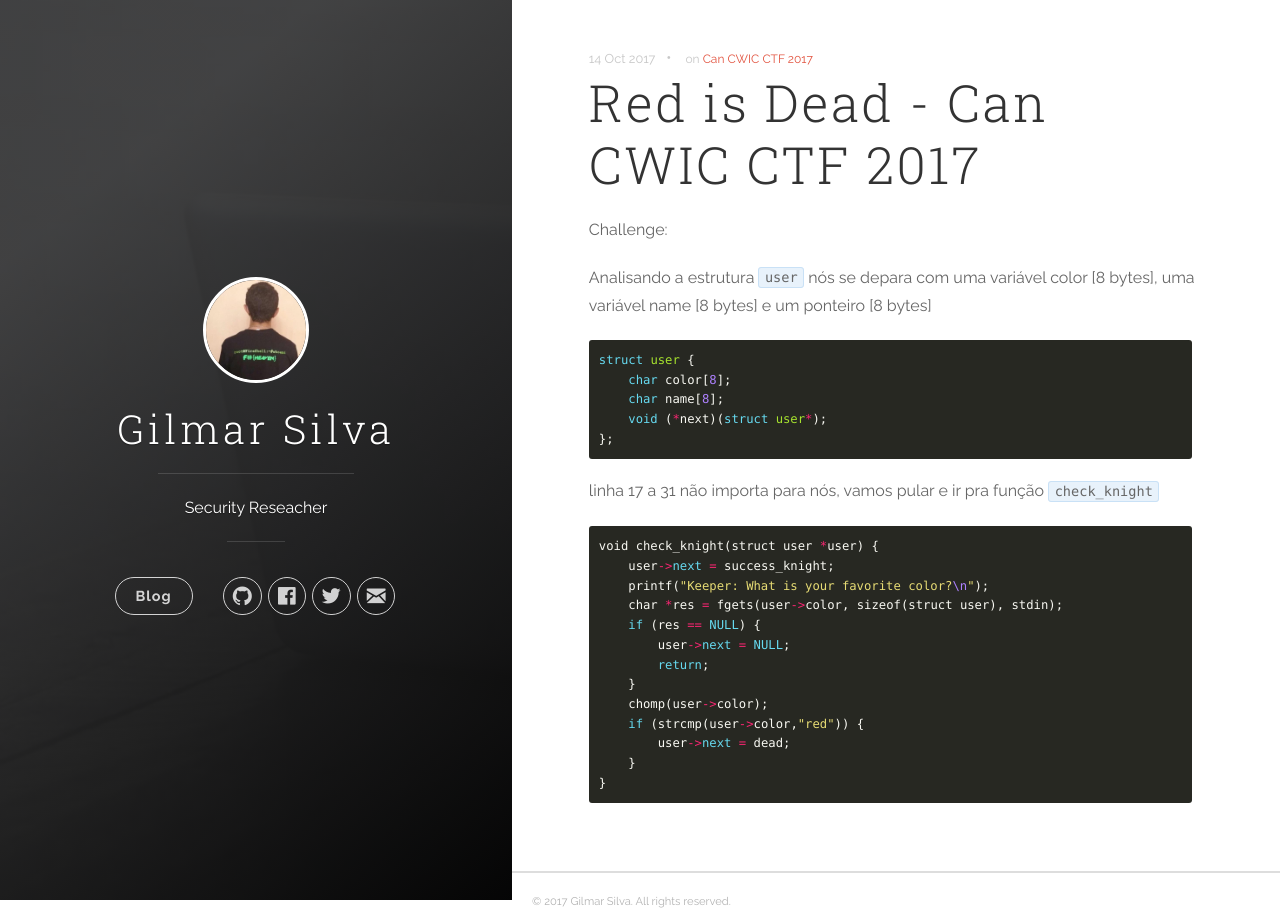
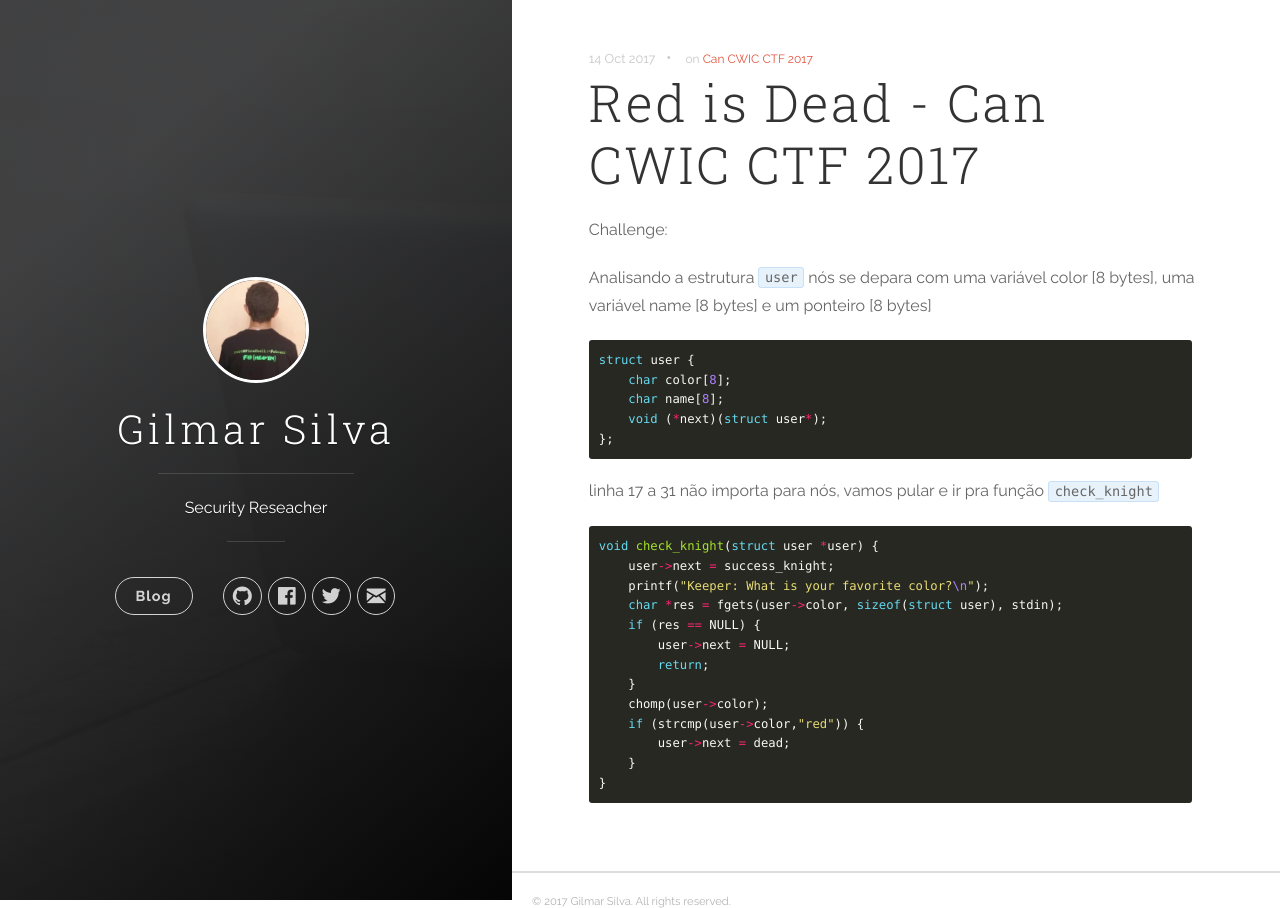
Before and after one commit to k13w/heavenh.github.io, a Jekyll site: the page built from _posts/2017-10-14-red-is-dead-Can-Cwic-2017.md, in a window 1280 px wide. Built offline with Jekyll 4.4.1, drawn with Linux system fonts in a browser that asks for light colours; nearby versions of some CDN libraries.

Commit message:
:hammer:
:hammer:

````diff
--- a/_posts/2017-10-14-red-is-dead-Can-Cwic-2017.md
+++ b/_posts/2017-10-14-red-is-dead-Can-Cwic-2017.md
@@ -8,7 +8,7 @@
 
 Analisando a estrutura `user` nós se depara com uma variável color [8 bytes], uma variável name [8 bytes] e um ponteiro [8 bytes]
 
-``` c++
+``` c
 struct user {
     char color[8];
     char name[8];
@@ -17,7 +17,7 @@
 ```
 
 linha 17 a  31 não importa para nós, vamos pular e ir pra função `check_knight`
-``` ruby
+``` c
 void check_knight(struct user *user) {
     user->next = success_knight;
     printf("Keeper: What is your favorite color?\n");
````
